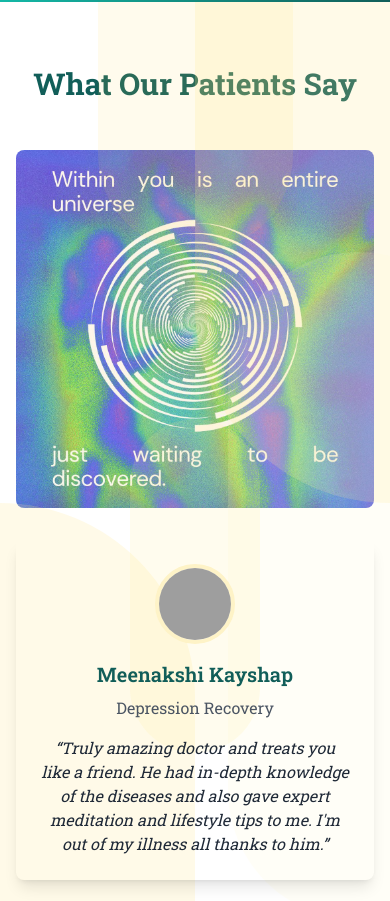
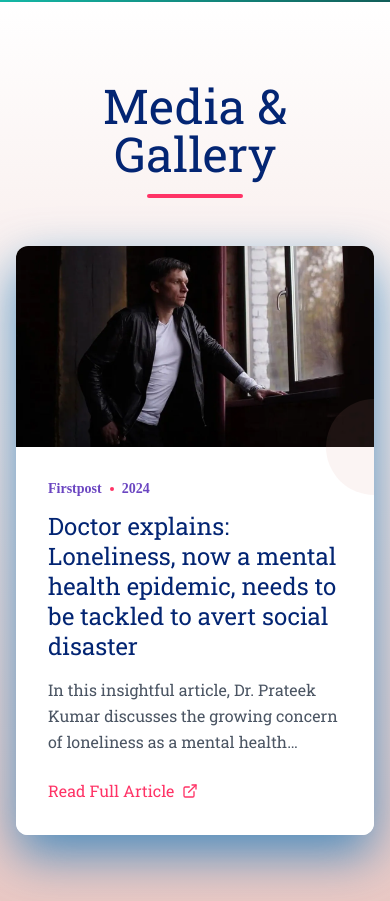
Before and after one commit to RNAHealthTech/delhimentalhealth, a React (Create React App) app: page / in a window 390 px wide. Shown: the part 3843-4744 px from the top of the page. Built offline with nearby package versions, Linux system fonts and the light colour scheme; grey boxes are pictures that could not be loaded; a web font is replaced by a local one.

Commit message:
update : media & gallery

```diff
--- /dev/null
+++ b/src/components/MediaGallerySection.tsx
@@ -0,0 +1,114 @@
+import React from 'react';
+import { ExternalLink } from 'lucide-react';
+
+// Custom Card Component with new styling
+const Card = ({
+  children,
+  className = ""
+}: {
+  children: React.ReactNode;
+  className?: string;
+}) => {
+  return (
+    <div className={`rounded-xl overflow-hidden ${className}`}>
+      {children}
+    </div>
+  );
+};
+
+const CardContent = ({
+  children,
+  className = ""
+}: {
+  children: React.ReactNode;
+  className?: string;
+}) => {
+  return (
+    <div className={`${className}`}>
+      {children}
+    </div>
+  );
+};
+
+const MediaGallerySection = () => {
+  const mediaItems = [
+    {
+      title: "Doctor explains: Loneliness, now a mental health epidemic, needs to be tackled to avert social disaster",
+      source: "Firstpost",
+      date: "2024",
+      imageUrl: "/images/lonely.webp",
+      link: "https://www.firstpost.com/health/doctor-explains-loneliness-now-a-mental-health-epidemic-needs-to-be-tackled-to-avert-social-disaster-13833803.html",
+      excerpt: "In this insightful article, Dr. Prateek Kumar discusses the growing concern of loneliness as a mental health epidemic and its potential impact on society, offering professional insights on addressing this critical issue."
+    }
+  ];
+
+  return (
+    <section className="py-20 px-4 bg-gradient-to-b from-white to-lp">
+      <div className="max-w-6xl mx-auto">
+        <div className="text-center mb-12">
+          <h2 className="text-5xl font-roboto-slab text-primary mb-4">
+            Media & Gallery
+          </h2>
+          <div className="w-24 h-1 bg-secondary mx-auto rounded-full"></div>
+        </div>
+
+        <div className="grid gap-8 md:grid-cols-1 lg:grid-cols-1">
+          {mediaItems.map((item, index) => (
+            <Card
+              key={index}
+              className="bg-white shadow-[0_20px_50px_rgba(8,_112,_184,_0.7)]
+                        hover:shadow-[0_20px_50px_rgba(8,_112,_184,_0.9)]
+                        transition-all duration-300 transform hover:-translate-y-1"
+            >
+              <CardContent className="p-0">
+                <div className="grid md:grid-cols-2 gap-0">
+                  <div className="relative aspect-w-16 aspect-h-9 overflow-hidden">
+                    <img
+                      src={item.imageUrl}
+                      alt={item.title}
+                      className="object-cover w-full h-full transform hover:scale-105 transition-transform duration-500"
+                    />
+                  </div>
+                  <div className="p-8 flex flex-col justify-between bg-white h-full relative">
+                    <div className="absolute top-0 right-0 w-24 h-24 bg-peach opacity-10 rounded-full -mr-12 -mt-12"></div>
+                    <div className="relative z-10">
+                      <div className="flex items-center gap-2 mb-3">
+                        <span className="text-sm font-edu text-accent">
+                          {item.source}
+                        </span>
+                        <span className="w-1 h-1 bg-secondary rounded-full"></span>
+                        <span className="text-sm font-edu text-accent">
+                          {item.date}
+                        </span>
+                      </div>
+                      <h3 className="text-2xl font-roboto-slab text-primary mb-4 leading-tight hover:text-secondary transition-colors duration-300">
+                        {item.title}
+                      </h3>
+                      <p className="text-gray-600 font-roboto-slab mb-6 line-clamp-3 leading-relaxed">
+                        {item.excerpt}
+                      </p>
+                    </div>
+                    <a
+                      href={item.link}
+                      target="_blank"
+                      rel="noopener noreferrer"
+                      className="inline-flex items-center gap-2 text-secondary hover:text-accent transition-colors duration-300 font-roboto-slab group"
+                    >
+                      Read Full Article
+                      <ExternalLink
+                        size={16}
+                        className="transform group-hover:translate-x-1 transition-transform duration-300"
+                      />
+                    </a>
+                  </div>
+                </div>
+              </CardContent>
+            </Card>
+          ))}
+        </div>
+      </div>
+    </section>
+  );
+};
+
+export default MediaGallerySection;
--- a/src/pages/Home.tsx
+++ b/src/pages/Home.tsx
@@ -9,6 +9,7 @@ import Testimonials from '../components/Testimonials';
 import FAQ from '../components/faq';
 import SEOHelmet from '../SEOHelmet';
 import OnlineModal from '../components/OnlineModal';
+import MediaGallerySection from '../components/MediaGallerySection';
 
 
 
@@ -283,6 +284,7 @@ const Home: React.FC = () => {
             </div>
           </div>
         </div>
+        <MediaGallerySection />
         <Testimonials />
         <FAQ />
       </div>
```
Also changed, not shown: public/images/lonely.webp (added). Lines whose indentation alone changed are shown as unchanged.
